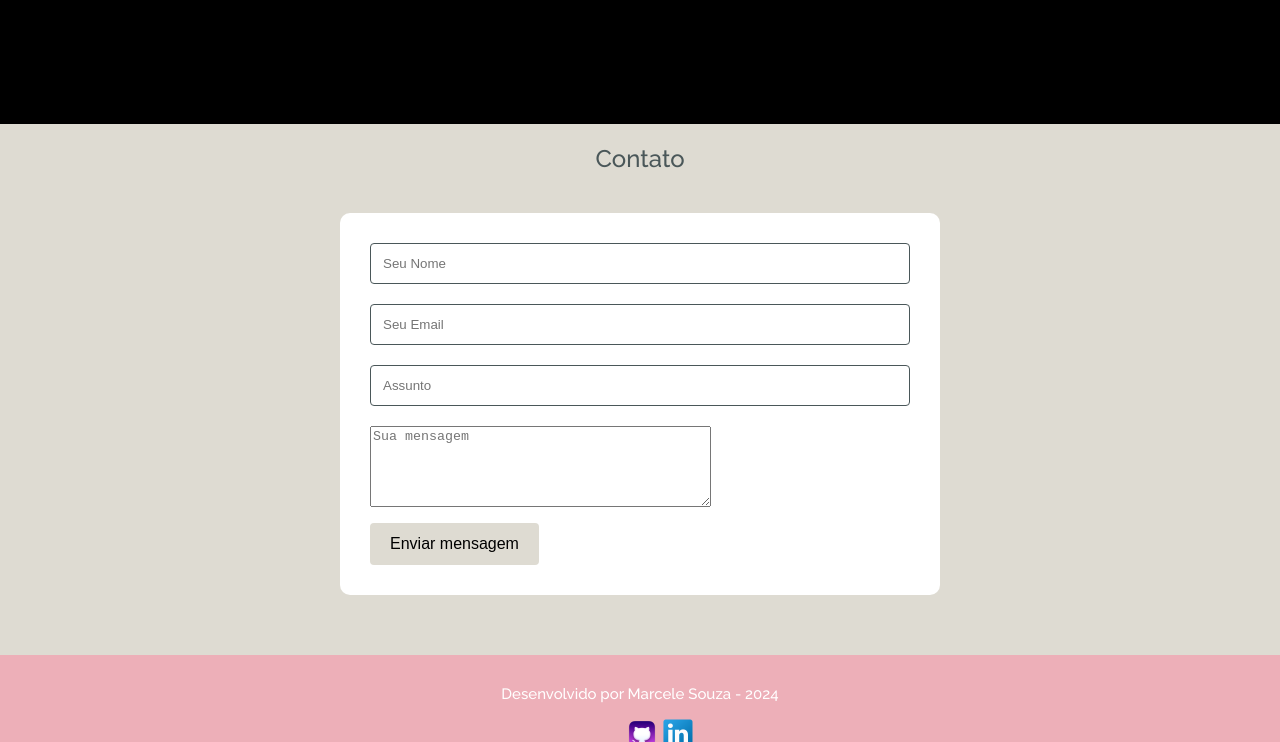
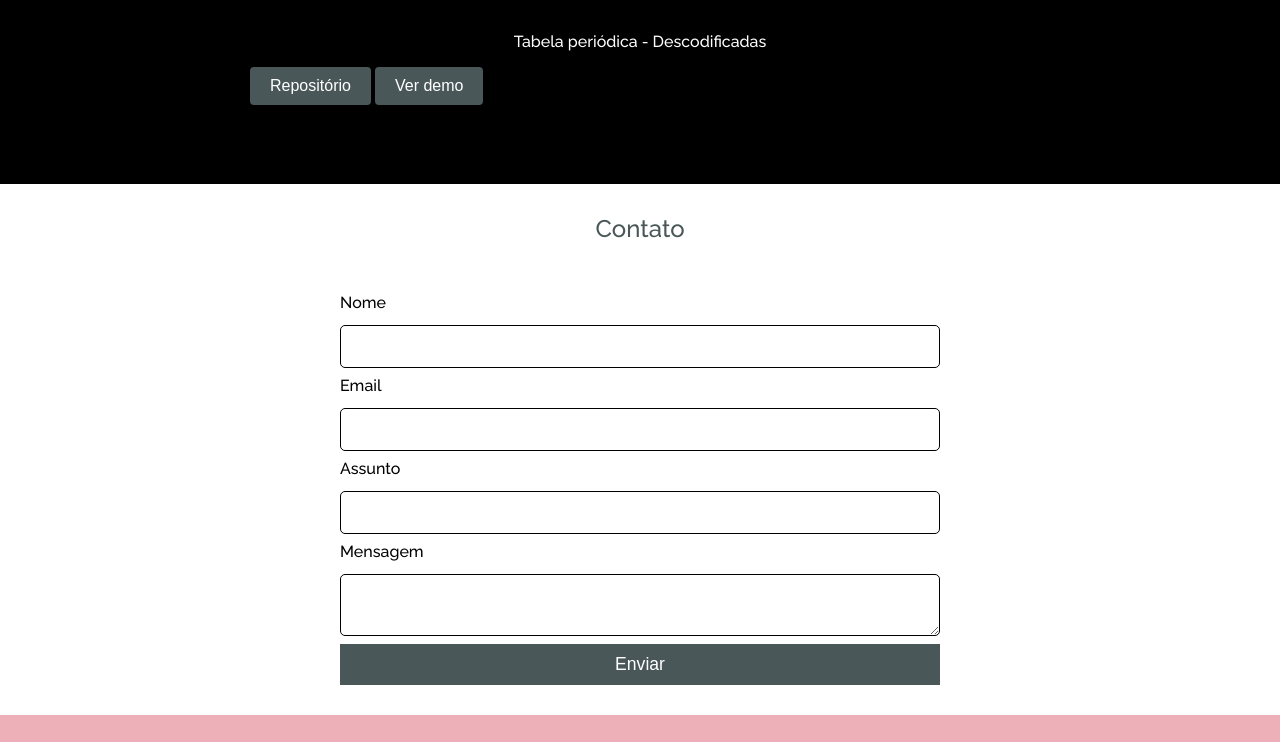
Before and after one commit to devsouzamah/Portfolio, a plain HTML site: page index.html in a window 1280 px wide. Shown: the part 2058-2800 px from the top of the page. Drawn offline with Linux system fonts and the light colour scheme.

Commit message:
validação do formulário com js

```diff
--- a/index.html
+++ b/index.html
@@ -194,23 +194,24 @@
         </div>
 
             <!-- Sessão de Contato -->
-            <div class="contato">
-            <section class="formcontato">
-                <div id="contato" class="formcontato__contacto">
-                    <div class="formcontato--esquerda"></div>
-                    <div class="formcontato__text">
-                        <h2 class="formcontato__title">Contato</h2>
-                        <form class="formcontato__form">
-                            <input class="formcontato__input" type="text" id="nome" placeholder="Seu Nome" oninput="nameValidate">
-                            <input class="formcontato__input" type="email" id="email" placeholder="Seu Email">
-                            <input class="formcontato__input" type="text" id="assunto" placeholder="Assunto">
-                            <textarea class="formcontato__textarea" rows="5" cols="40" id="mensagem" name="mensagem" placeholder="Sua mensagem"></textarea>
-                            <button class="formcontato__botao" type="enviar">Enviar mensagem</button>
-                        </form>
-                    </div>
-                </div>
-            </section>
+            <div class="Contato">
+            <h2 class="formcontato__title">Contato</h2>
+            <form id="form">
+                <label for="name">Nome</label>
+                <input type="text" id="name">
+
+                <label for="email">Email</label>
+                <input type="email" id="email">
+
+                <label for="assunto">Assunto</label>
+                <input type="text" id="assunto">
+
+                <label for="mensagem">Mensagem</label>
+                <textarea name="mensagem" id="mensagem"></textarea>
+                <button type="submit" >Enviar</button>
+            </form>
             </div>
+
             <!-- Sessão de Footer/Rodapé-->
             <section class="footer">
                 <div class="footer__rodape">
@@ -228,5 +229,8 @@
 
 
 
+
+
+
     </body>
 </html>
--- a/style.css
+++ b/style.css
@@ -59,7 +59,9 @@ a{
     margin-top: 0;
     margin-left: 100px;
     padding: 20px 80px;
-    position: relative;
+
+
+
 
 
 }
@@ -69,15 +71,17 @@ a{
     justify-content: space-between;
     color:var(--cherryblossompink);
 
+
 }
 
 /* Estilos para a lista do menu */
 .menu__list{
     display: flex;
     align-items: center;
-    gap: 30px;
-    margin-right: 100px;
-    font-size: 1.0rem;
+    gap: 100px;
+    font-size: 2.0rem;
+
+
 
 }
 
@@ -90,8 +94,8 @@ a{
 }
 
 .title__profile {
-    width: 100px;
-    height: 100px;
+    width: 250px;
+    height: 250px;
     border-radius: 50%;
 
 }
@@ -272,59 +276,61 @@ a{
     font-size: 16px;
 }
 
-/* Estilos para sessão contato */
-.contato{
-    background-color: var(--timberwolf);
-    padding-bottom: 20px;
+/*Estilos para sessão contato*/
+.Contato{
+    background-color: var(--branco);
 }
 
-.formcontato__title{
+h2{
     display: flex;
-    justify-content: space-around;
+    justify-content: center;
+    text-align: center;
+    padding: 30px;
+    font-size: 16px;
+    font-weight: normal;
     color: var(--outerspace);
-    font-size: 2rem;
-    font-weight: normal;
-    padding-top: 20px;
 
 }
 
-.formcontato__form{
+
+form{
+    display: flex;
+    flex-direction: column;
+    gap: 0.5rem;
     width: 100%;
     max-width: 600px;
-    margin: 40px auto;
+    margin: 0 auto;
+    padding-bottom: 30px;
     background-color: var(--branco);
-    padding: 30px;
-    border-radius: 10px;
+     border-radius: 8px;
+}
+
+label{
+    font-weight: normal;
+    margin-bottom: 5px;
+    border-radius: 5px;
+
 
 }
 
-.formcontato__input[type="text"],
-.formcontato__input[type="email"],
-.formcontato__input textarea{
-    box-sizing: border-box;
+input, select, textarea{
     width: 100%;
-    padding: 12px;
-    margin-bottom: 20px;
-    border: 1px solid var(--outerspace);
-    border-radius: 4px;
-    cursor: pointer;
-
+    padding: 10px;
+    border: 1px solid;
+    border-radius: 5px;
+    font-size: 1.1rem;
 }
 
-.formcontato__botao[type="enviar"]{
-    box-sizing: border-box;
-    padding: 12px 20px;
+button{
+    padding: 10px;
     border: none;
-    border-radius: 4px;
-    color: var(--preto);
-    background-color: var(--timberwolf);
-    font-size: 1rem;
+    color: var(--branco);
+    background-color: var(--outerspace);
+    font-size: 1.1rem;
     font-weight: normal;
     cursor: pointer;
-    display: flex;
-    margin-top: 12px;
+}
 
-}
 
 /*footeer*/
 .footer{
--- a/validate.js
+++ b/validate.js
@@ -0,0 +1,36 @@
+const form = document.querySelector("#form");
+const nameInput = document.querySelector("#name");
+const emailInput = document.querySelector("#email");
+const assuntoInput = document.querySelector("#assunto");
+const mensagemTextarea = document.querySelector("#mensagem");
+
+form.addEventListener("submit", (event) => {
+    event.preventDefault();
+
+    // Verifica se o nome está vazio
+    if (nameInput.value ===""){
+        alert("Por favor, preencha o seu nome");
+        return;
+    }
+
+    // Verifica se o email está preenchido
+    if (emailInput.value ===""){
+        alert("Por favor, preencha o seu email");
+        return;
+    }
+
+    // Verifica se o assunto está preenchido
+    if (assuntoInput.value ===""){
+        alert("Por favor, informe qual é o assunto");
+        return;
+    }
+
+    // Verifica se a mensagem está preenchida
+    if (mensagemTextarea.value ===""){
+        alert("Por favor, escreva uma mensagem");
+        return;
+    }
+
+    //Se todos os campos estiverem preenchidos, envie o form
+    form.submit();
+});
```
